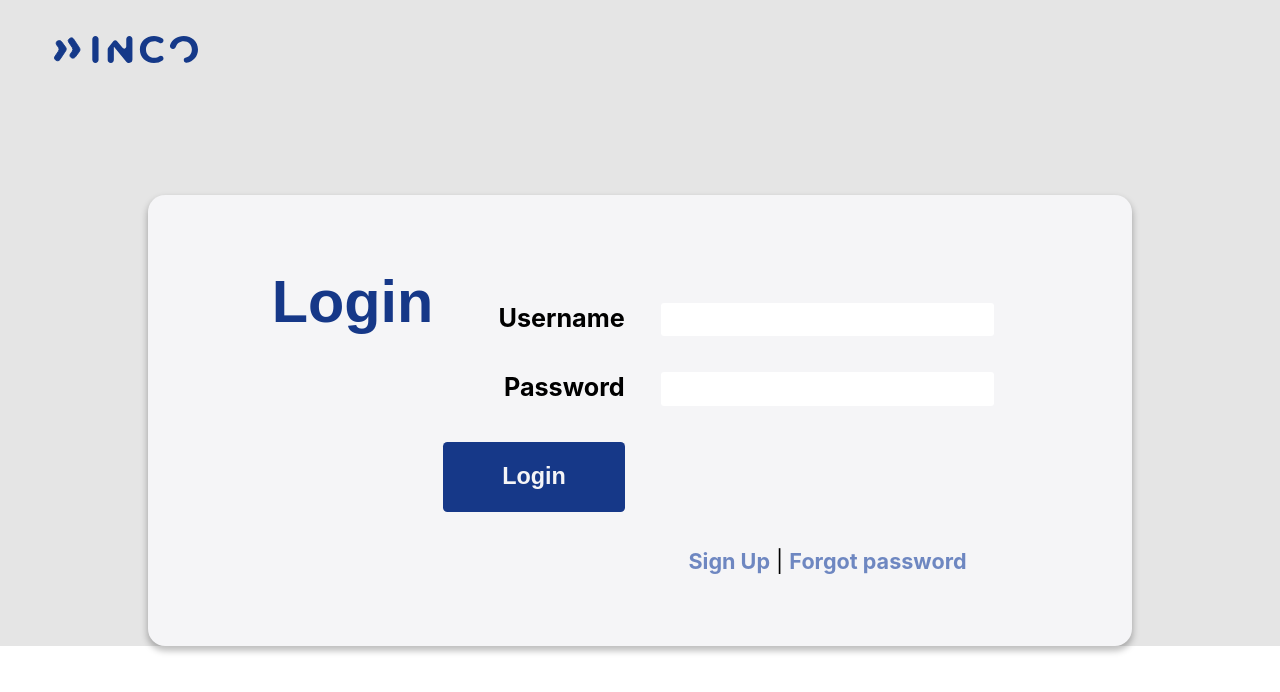
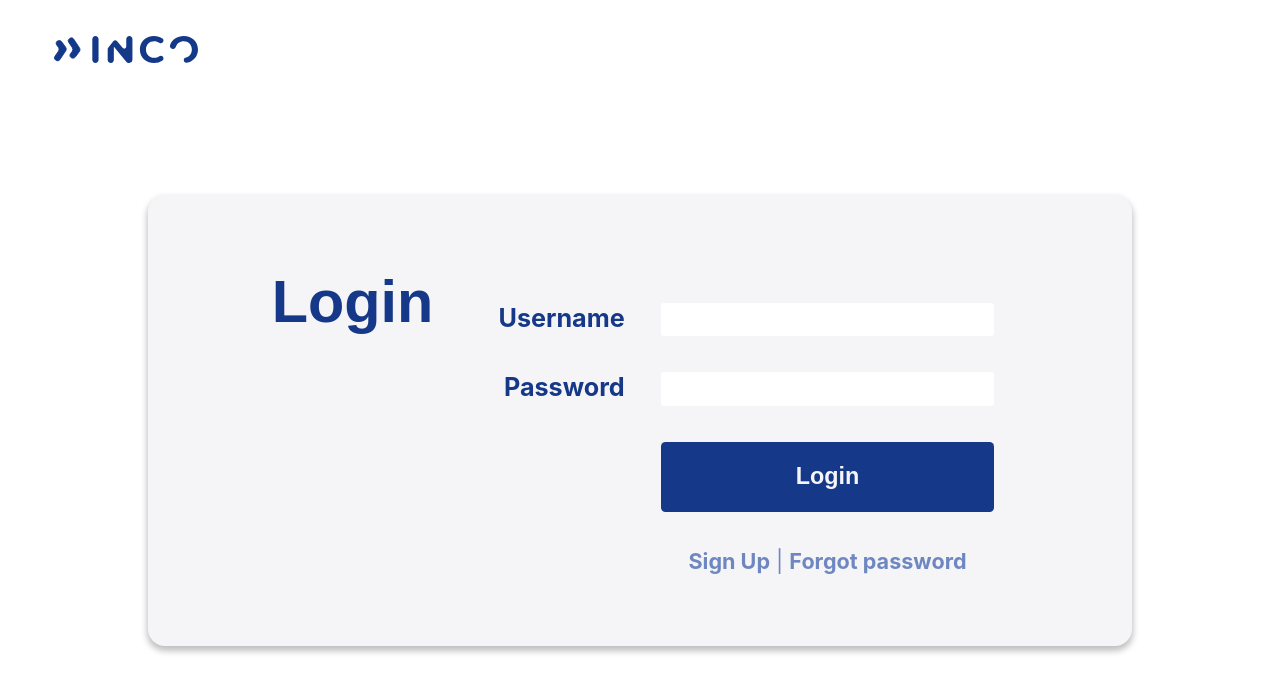
Before and after one commit to cattrn/incode-web-app, a React (Create React App) app in the folder client/: page /login in a window 1280 px wide. Shown: the top 692 px of the page. Built offline with nearby package versions, Linux system fonts and the light colour scheme.

Commit message:
completed login page full screen look with Styled elements instead of CSS

```diff
--- a/client/src/pages/LoginPage/LoginForm.jsx
+++ b/client/src/pages/LoginPage/LoginForm.jsx
@@ -7,7 +7,8 @@ import {
   FormLabel,
   FormInput,
   LinksWrapper,
-  Link
+  Link,
+  ButtonContainer
 } from './LoginPage.style'
 
 function LoginForm() {
@@ -20,7 +21,9 @@ function LoginForm() {
           <FormInput name="username" />
           <FormLabel htmlFor="password">Password</FormLabel>
           <FormInput name="password" />
-          <Button name="Login" />
+          <ButtonContainer>
+            <Button name="Login" />
+          </ButtonContainer>
           <LinksWrapper>
             <Link href="#">Sign Up</Link>
             <span> | </span>
--- a/client/src/pages/LoginPage/LoginPage.style.js
+++ b/client/src/pages/LoginPage/LoginPage.style.js
@@ -7,7 +7,7 @@ export const PageLayout = styled.div`
   flex-direction: column;
   align-items: center;
   justify-content: center;
-  background-color: #e5e5e5;
+  background-color: #ffffff;
 `
 
 export const PageHeader = styled.div`
@@ -15,14 +15,14 @@ export const PageHeader = styled.div`
   margin-top: 2em;
   margin-left: 3em;
   align-self: flex-start;
-  background-color: #e5e5e5;
+  background-color: #ffffff;
 `
 
 export const PageContent = styled.div`
   display: flex;
   justify-content: center;
   width: 76.87%;
-  background-color: #e5e5e5;
+  background-color: #ffffff;
 `
 // Login form styling
 
@@ -65,10 +65,18 @@ export const Form = styled.div`
 `
 
 export const FormLabel = styled.label`
-  color: 163888;
+  color: #163888;
   text-align: end;
   font-size: 1.4em;
   font-weight: 700;
+  &:nth-of-type(1) {
+    grid-column: 1;
+    grid-row: 1;
+  }
+  &:nth-of-type(2) {
+    grid-column: 1;
+    grid-row: 2;
+  }
 `
 
 export const FormInput = styled.input`
@@ -78,10 +86,23 @@ export const FormInput = styled.input`
   background-color: ffffff;
   height: 2.5em;
   border-radius: 3px;
+  &:nth-of-type(1) {
+    grid-column: 2/3;
+    grid-row: 1;
+  }
+  &:nth-of-type(2) {
+    grid-column: 2/3;
+    grid-row: 2;
+  }
+`
+
+export const ButtonContainer = styled.div`
+  grid-column: 2/3;
+  grid-row: 3;
 `
 
 export const LinksWrapper = styled.div`
-  color: 6e87c1;
+  color: #6e87c1;
   text-align: center;
   font-size: 1.2em;
   grid-column: 2/3;
@@ -90,6 +111,6 @@ export const LinksWrapper = styled.div`
 
 export const Link = styled.a`
   text-decoration: none;
-  color: 6e87c1;
+  color: #6e87c1;
   font-weight: 700;
 `
```
